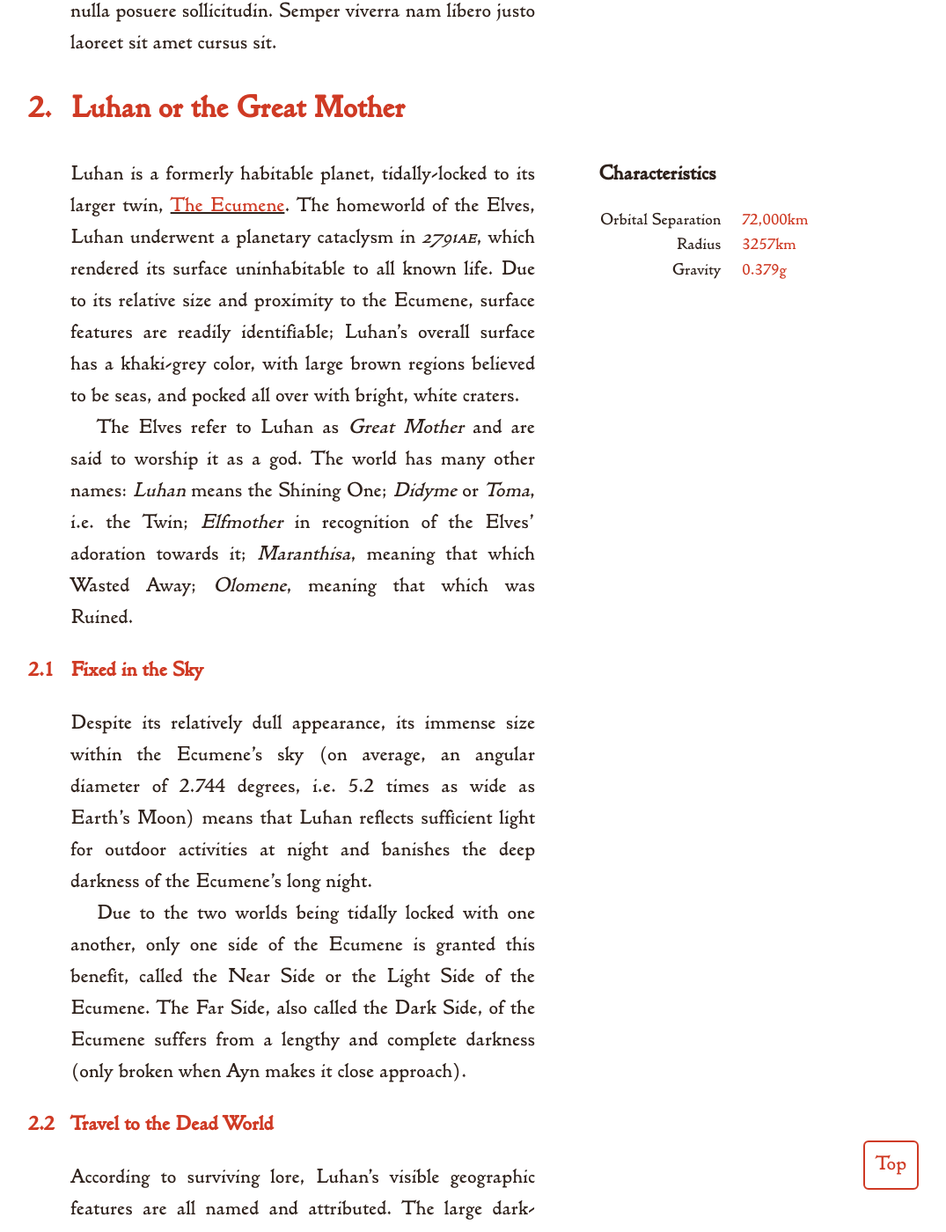
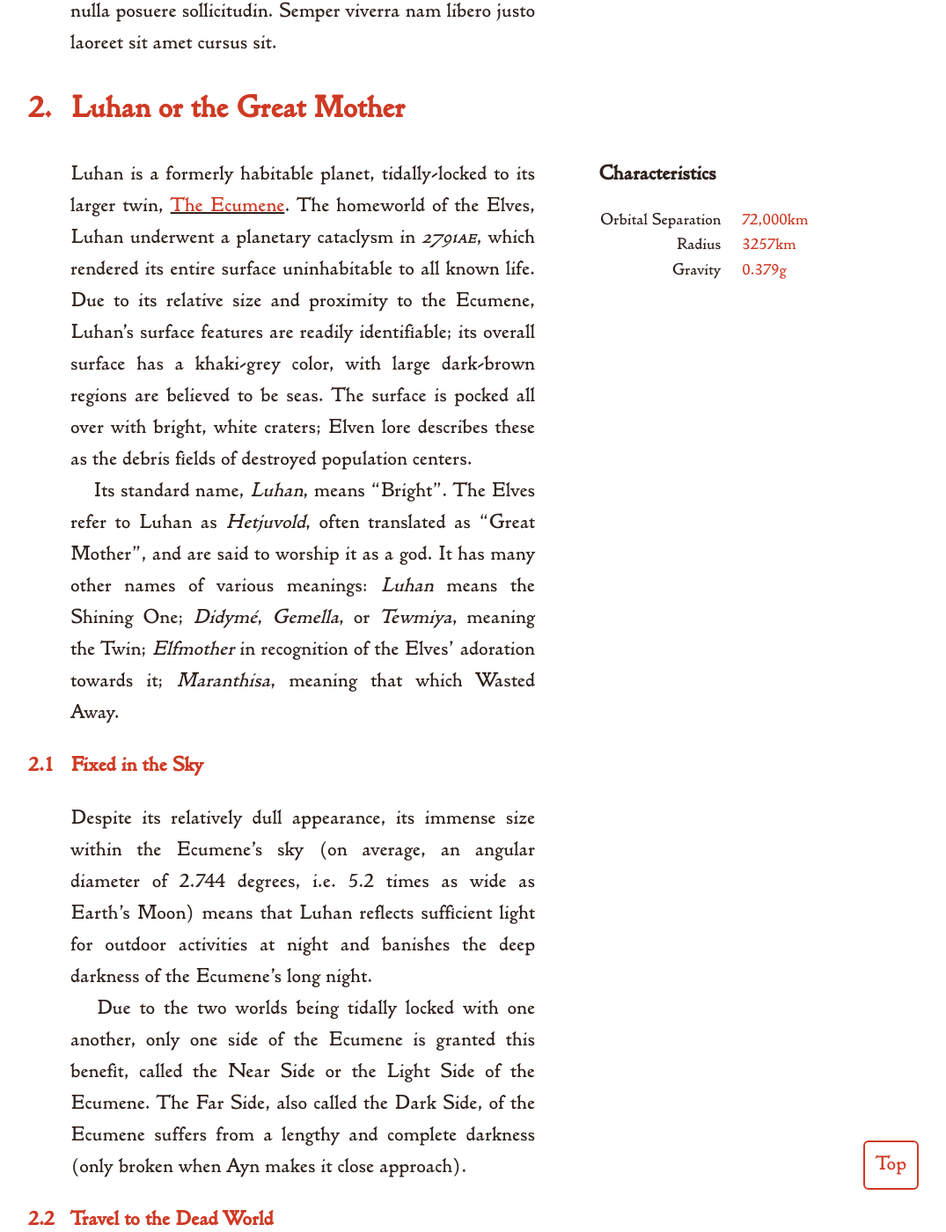
Before and after one commit to kmules1/kmules1.github.io, a Jekyll site: the page built from ecumene/heavens.md, in a window 1280 px wide and 1400 px high, scrolled down 3156 px. Shown: the whole window at 88% size, without its empty margins (140-1215 px from the left). Built offline with Jekyll 4.4.1, drawn with Linux system fonts in a browser that asks for light colours.

Commit message:
filling out intro section

```diff
--- a/ecumene/heavens.md
+++ b/ecumene/heavens.md
@@ -194,9 +194,9 @@ Sed velit dignissim sodales ut eu sem integer. Erat nam at lectus urna. Tincidun
 	</dl>
 </aside>
 
-Luhan is a formerly habitable planet, tidally-locked to its larger twin, [The Ecumene](/ecumene/the-inhabited-world). The homeworld of the Elves, Luhan underwent a planetary cataclysm in *2791*{: .ae}, which rendered its surface uninhabitable to all known life. Due to its relative size and proximity to the Ecumene, surface features are readily identifiable; Luhan's overall surface has a khaki-grey color, with large brown regions believed to be seas, and pocked all over with bright, white craters.
+Luhan is a formerly habitable planet, tidally-locked to its larger twin, [The Ecumene](/ecumene/inhabited-world). The homeworld of the Elves, Luhan underwent a planetary cataclysm in *2791*{: .ae}, which rendered its entire surface uninhabitable to all known life. Due to its relative size and proximity to the Ecumene, Luhan's surface features are readily identifiable; its overall surface has a khaki-grey color, with large dark-brown regions are believed to be seas. The surface is pocked all over with bright, white craters; Elven lore describes these as the debris fields of destroyed population centers.
 
-The Elves refer to Luhan as *Great Mother* and are said to worship it as a god. The world has many other names: *Luhan* means the Shining One; *Didyme* or *Toma*, i.e. the Twin; *Elfmother* in recognition of the Elves' adoration towards it; *Maranthisa*, meaning that which Wasted Away; *Olomene*, meaning that which was Ruined.
+Its standard name, *Luhan*, means "Bright". The Elves refer to Luhan as *Hetjuvold*, often translated as "Great Mother", and are said to worship it as a god. It has many other names of various meanings: *Luhan* means the Shining One; *Didymé*, *Gemella*, or *Tewmiya*, meaning the Twin; *Elfmother* in recognition of the Elves' adoration towards it; *Maranthisa*, meaning that which Wasted Away.
 
 ### Fixed in the Sky
 
```
